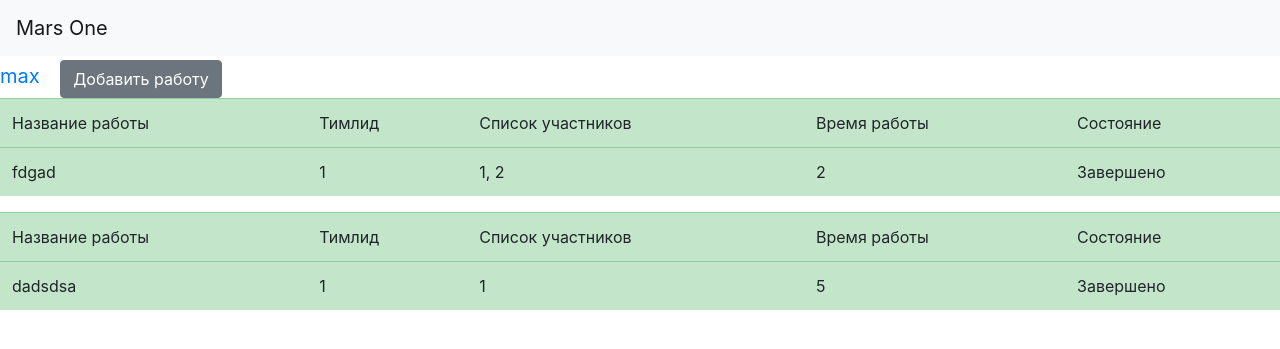
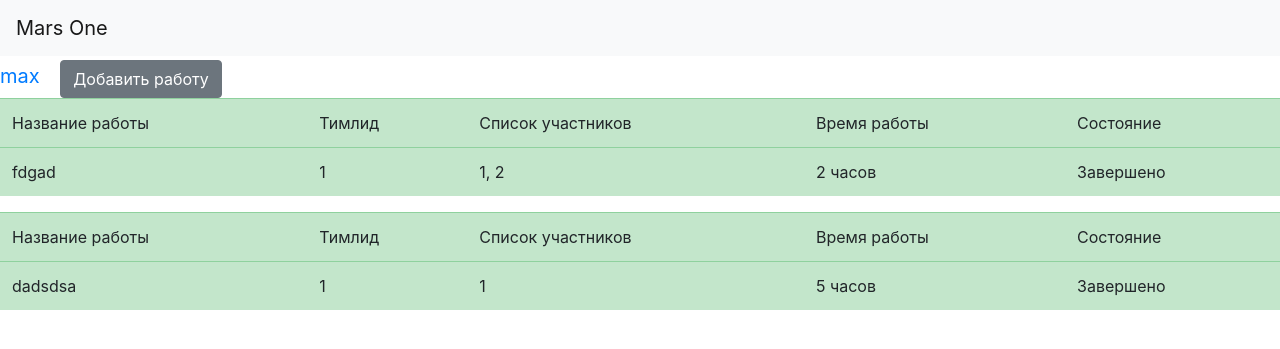
Before and after one commit to maksimka1234567/show-jobs, a Flask app: page / in a window 1280 px wide. Shown: the top 349 px of the page. Run offline with Flask 3, Linux system fonts and the light colour scheme; a user stored in the database is signed in; some libraries are stand-ins or nearby versions.

Commit message:
Update base.html

```diff
--- a/templates/base.html
+++ b/templates/base.html
@@ -46,7 +46,7 @@
             <td>{{job.job}}</td>
             <td>{{job.team_leader}}</td>
             <td>{{job.collaborators}}</td>
-            <td>{{job.work_size}}</td>
+            <td>{{job.work_size}} часов</td>
             {% if job.is_finished %}
                 <td>Завершено</td>
             {% else %}
```
